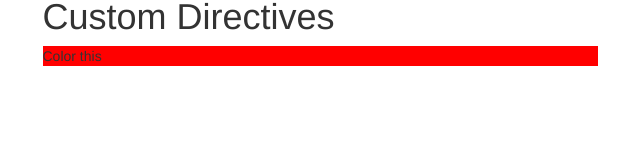
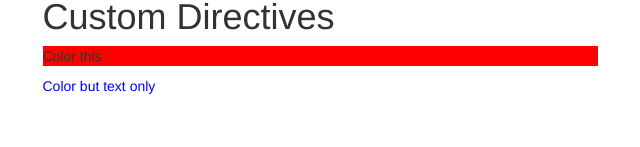
Before and after one commit to WojciechGladalski/Vue-Udemy, a Vue app: page / in a window 1280 px wide. Shown: the part 153-300 px from the top of the page, without its empty margins (320-960 px from the left). Built offline with nearby package versions, Linux system fonts and the light colour scheme.

Commit message:
modyfikatory argumentow dyrektyw BUT lokalnie

```diff
--- a/src/App.vue
+++ b/src/App.vue
@@ -11,6 +11,7 @@
             <div class="col-xs-12 col-sm-8 col-sm-offset-2 col-md-6 col-md-offset-3">
                 <h1>Custom Directives</h1>
                 <p v-highlight:background.delayed="'red'">Color this</p>
+                <p v-local-text-highlight:color.delayed="'blue'">Color but text only</p>
             </div>
         </div>
     </div>
@@ -18,6 +19,22 @@
 
 <script>
     export default {
+        directives: {
+            'local-text-highlight': {
+                // eslint-disable-next-line no-unused-vars
+                bind(el, binding, vnode) {
+                    var delay = 0;
+                    if (binding.modifiers['delayed']) {
+                        delay = 3000
+                    }
+                    setTimeout(()=> {
+                        if (binding.arg == 'color') {
+                            el.style.color = binding.value
+                        }
+                    }, delay)
+                }
+            }
+        }
     }
 </script>
 
```
